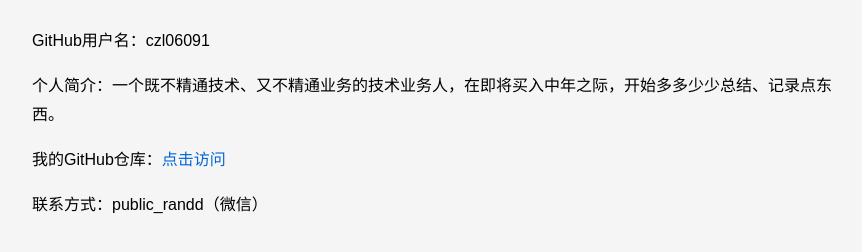
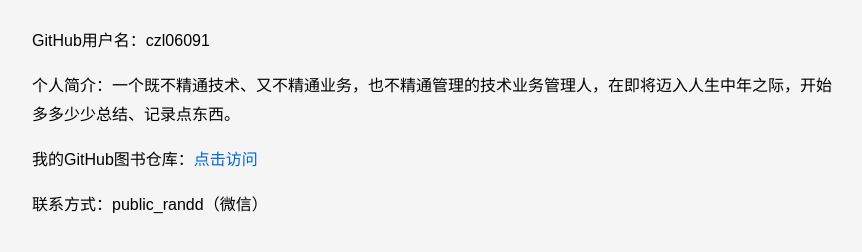
Before and after one commit to czl06091/czl06091.github.io, a plain HTML site: page index.html in a window 1280 px wide. Shown: the part 110-362 px from the top of the page, without its empty margins (208-1070 px from the left). Drawn offline with Linux system fonts and the light colour scheme.

Commit message:
Update index.html

```diff
--- a/index.html
+++ b/index.html
@@ -35,8 +35,8 @@
     <h1>你好，这是我的个人主页</h1>
     <div class="info">
         <p>GitHub用户名：czl06091</p>
-        <p>个人简介：一个既不精通技术、又不精通业务的技术业务人，在即将买入中年之际，开始多多少少总结、记录点东西。</p>
-        <p>我的GitHub仓库：<a href="https://github.com/czl06091/books" target="_blank">点击访问</a></p>
+        <p>个人简介：一个既不精通技术、又不精通业务，也不精通管理的技术业务管理人，在即将迈入人生中年之际，开始多多少少总结、记录点东西。</p>
+        <p>我的GitHub图书仓库：<a href="https://github.com/czl06091/books" target="_blank">点击访问</a></p>
         <p>联系方式：public_randd（微信）</p>
     </div>
 </body>
```
